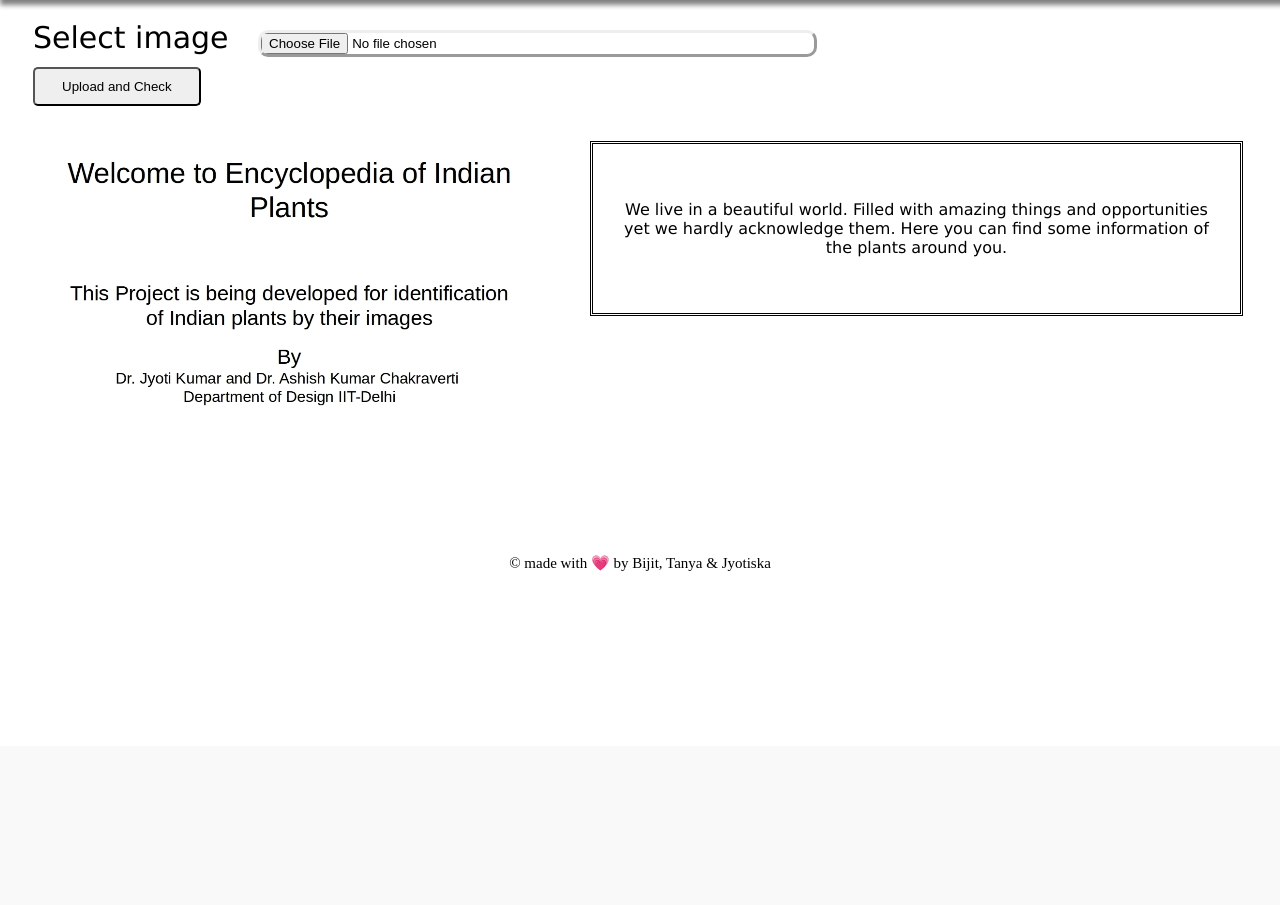
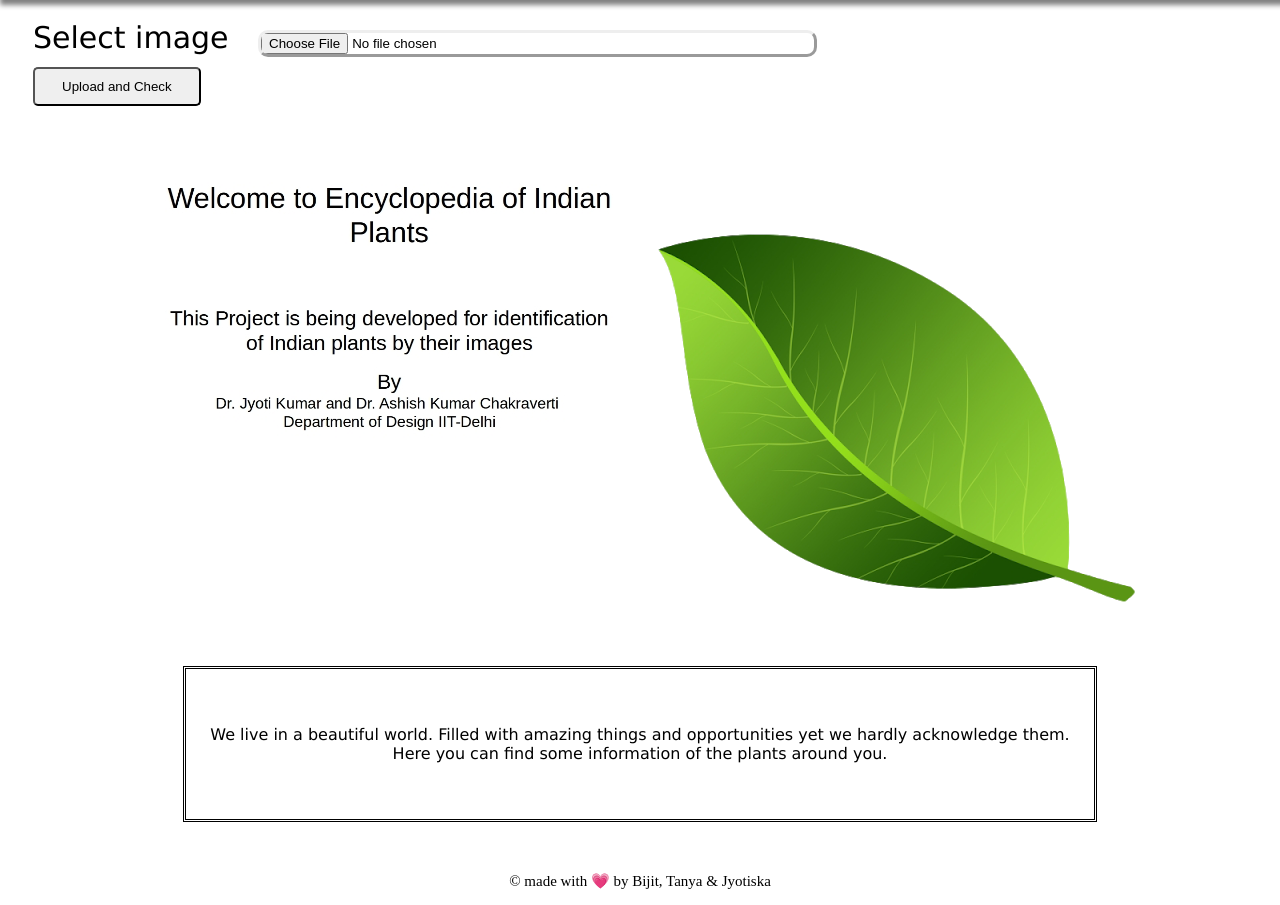
Before and after one commit to jyotiska0099/leafDetector, a Flask app: page / in a window 1280 px wide. Shown: the part 54-959 px from the top of the page. Before the commit the page ends 625 px from the top, so only its background shows below. Run offline with Flask 2, Linux system fonts and the light colour scheme.

Commit message:
return matched

```diff
--- a/Adhoc_Algo.py
+++ b/Adhoc_Algo.py
@@ -107,4 +107,4 @@
   F=FileName.split("_", maxsplit=1)[0]
   #print(F)
 
-  return fl+'/'+F
+  return fl+'/'+F, FileName
--- a/__init__.py
+++ b/__init__.py
@@ -16,6 +16,7 @@
 	#default message and image of the homepage
 	msg = "We live in a beautiful world. Filled with amazing things and opportunities yet we hardly acknowledge them. Here you can find some information of the plants around you."
 	imagePath = "static/img/start.jpg"
+	ref = 'static/img/leaf.png'
 
 	#check if data is coming through post request
 	if request.method == "POST":
@@ -28,9 +29,9 @@
 			img = cv2.imdecode(nparr, cv2.IMREAD_COLOR)
 
 			#do some fancy processing
-			msg, imagePath = fun_processing(img)
+			msg, imagePath, ref = fun_processing(img)
 
-	return render_template("public/upload_image.html", message_from_backend=msg, imagePath=imagePath)
+	return render_template("public/upload_image.html", message_from_backend=msg, imagePath=imagePath, matched_image=ref)
 
 def fun_processing(img):
 
@@ -62,9 +63,10 @@
 	fileName = os.path.basename(storagePath)
 	filePath = str(storagePath).replace(fileName,'')
 
-	imageResultPath=detect_Adh(fileName, filePath)
+	imageResultPath, ref =detect_Adh(fileName, filePath)
 	#get the path to the txt file
 	result=imageResultPath+".txt"
+	ref = "static/img/ImageSet/"+ref
 	#open and read the txt file
 	try:
 		with open(result) as f :
@@ -72,7 +74,7 @@
 	except Exception:
 		msg = 'File not found'
 
-	return msg, storagePath
+	return msg, storagePath, ref
 
 #start the server
 app.run(host='0.0.0.0', port=5000, debug=True)
--- a/static/css/style.css
+++ b/static/css/style.css
@@ -33,6 +33,9 @@
 	font-family: Arial, Helvetica, sans-serif;
 }
 
+.showImage {
+	padding: 25px 100px;
+}
 #image_uploaded {
 	width: 50%;
 	height: auto;
@@ -40,13 +43,18 @@
 	margin-top: 25px;
 	margin-bottom: 25px;
 }
+#image_matched {
+	width: 50%;
+	height: auto;
+	float: left;
+	margin-top: 25px;
+	margin-bottom: 25px;
+}
 .message {
-	width: 50%;
-	float: left;
 	font-family: "Lucida Sans Unicode", "Lucida Grande", sans-serif;
 	text-align: center;
 	border-style: double;
-	margin: 25px 0 0 -50px;
+	margin: 500px 150px 50px 150px;
 	padding: 40px 20px 40px 20px;
 }
 
@@ -56,6 +64,7 @@
 	font-size: 15px;
 }
 
+//For devices like mobile phones and tablets
 @media screen and (max-width: 700px) {
 .container {
 	margin: 10px;
@@ -81,9 +90,17 @@
 	font-family: Arial, Helvetica, sans-serif;
 }
 
+.showImage {
+	padding: 0;
+	width: 100%;
+}
+
 #image_uploaded {
-	margin-top: 10px;
-	margin-bottom: 0px;
+	width: 100%;
+	height: auto;
+}
+
+#image_matched {
 	width: 100%;
 	height: auto;
 }
@@ -92,10 +109,9 @@
 	width: 100%;
 }
 .message {
-	width: 100%;
-	float: left;
 	text-align: center;
 	border-style: none;
+	border-width: 0 0;
 	margin: 0 0 15px 0;
 	padding: 20px 0 20px 0;
 }
--- a/templates/public/upload_image.html
+++ b/templates/public/upload_image.html
@@ -31,6 +31,9 @@
       <div id="image_uploaded">
         <img src={{ imagePath }} alt="uploaded_image">
       </div>
+      <div id="image_matched">
+        <img src={{ matched_image }} alt="no matched images">
+      </div>
     </div>
 
     <div class="message">
```
Also changed, not shown: README.md, static/img/leaf.png (added).
